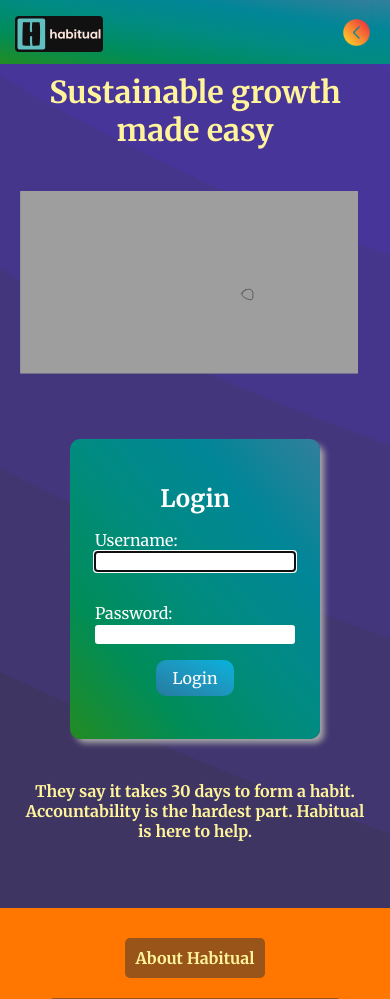
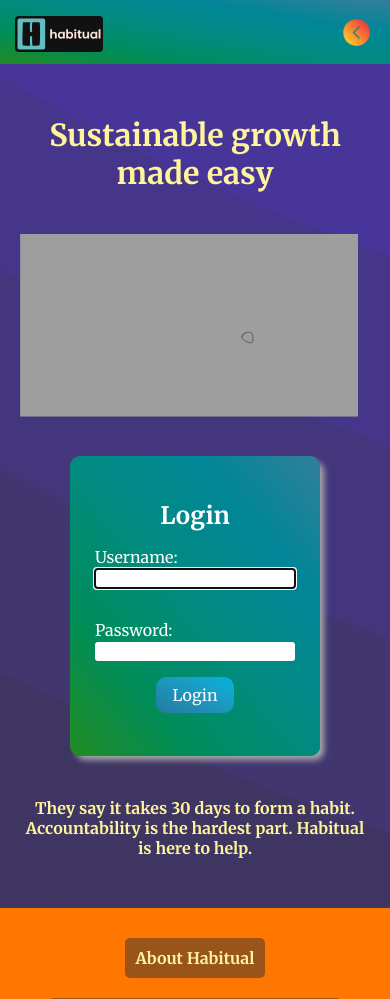
Before and after one commit to natesobeck/habitual, a Django app: page / in a window 390 px wide. Shown: the top 999 px of the page. Run offline with Django 4.2, Linux system fonts and the light colour scheme.

Commit message:
fixed bug where login screen was pushing header text off the page

```diff
--- a/main_app/static/css/home.css
+++ b/main_app/static/css/home.css
@@ -117,5 +117,14 @@
   .section-container {
     display: flex;
     flex-direction: column;
+    align-items: center;
+    justify-content: center;
+  }
+
+  .login {
+    margin-top: 3%;
+  }
+  .section {
+    padding-top: 60px;
   }
 }
```
